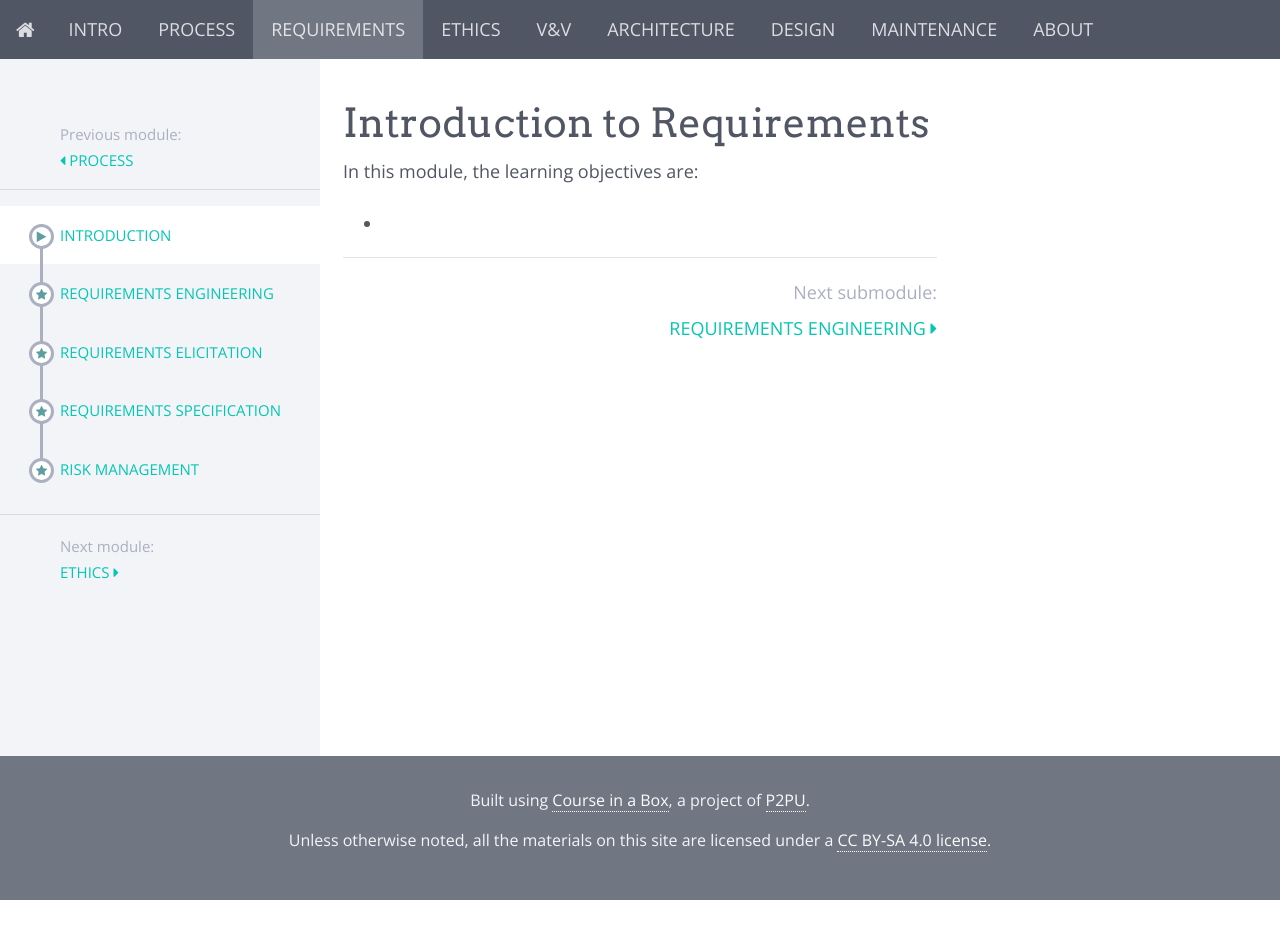
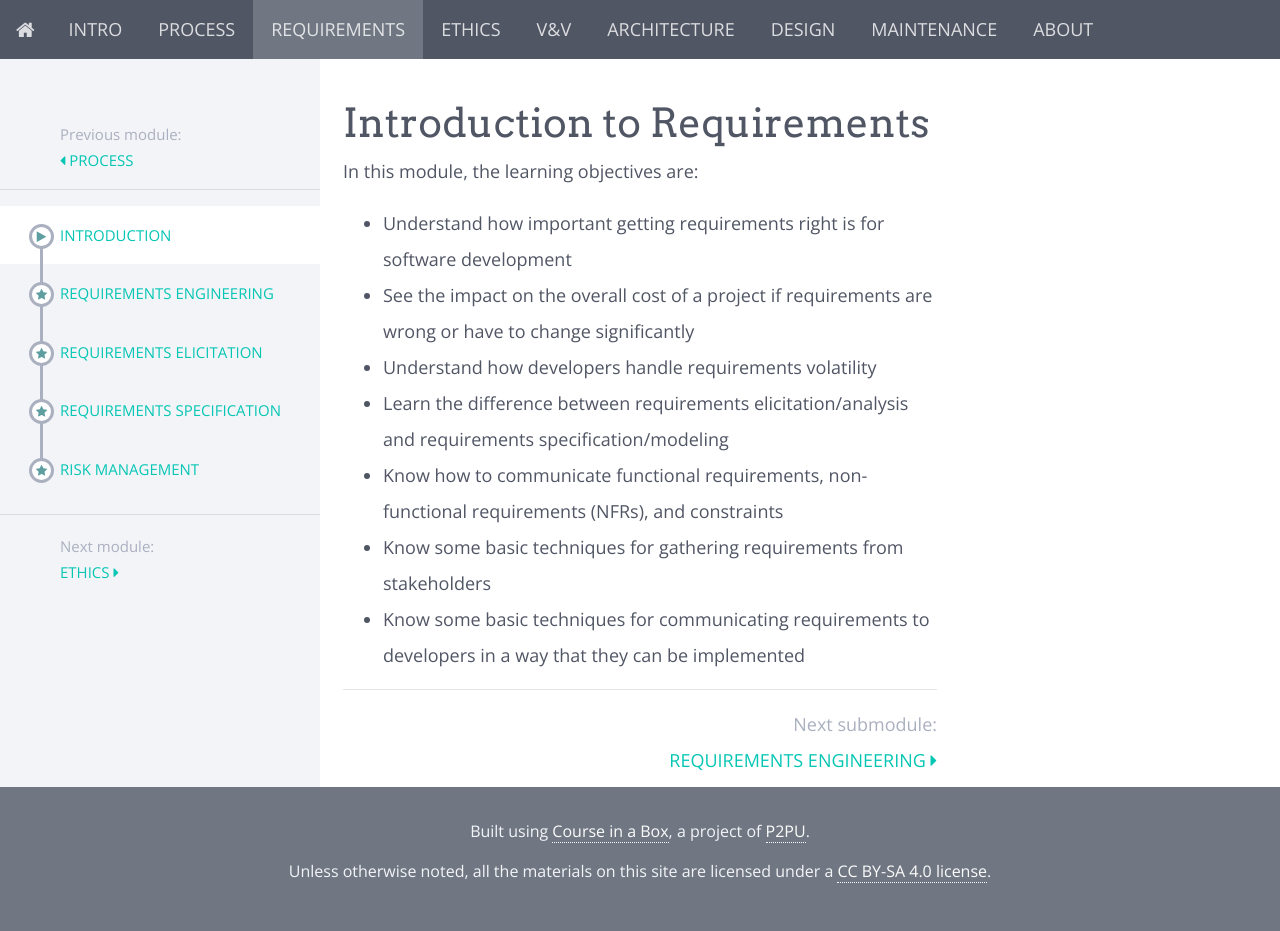
Before and after one commit to marksherriff/se-coursepack, a Jekyll site: the page built from modules/requirements/_posts/2021-05-01-introduction.md, in a window 1280 px wide. Built offline with Jekyll 4.4.1, drawn with Linux system fonts in a browser that asks for light colours; nearby versions of some CDN libraries; before the commit the page ends 900 px from its top, so only the background shows below that.

Commit message:
why requirements

```diff
--- a/modules/requirements/_posts/2021-05-01-introduction.md
+++ b/modules/requirements/_posts/2021-05-01-introduction.md
@@ -6,4 +6,10 @@ title: Introduction
 
 In this module, the learning objectives are:
 
-*
+* Understand how important getting requirements right is for software development
+* See the impact on the overall cost of a project if requirements are wrong or have to change significantly
+* Understand how developers handle requirements volatility
+* Learn the difference between requirements elicitation/analysis and requirements specification/modeling
+* Know how to communicate functional requirements, non-functional requirements (NFRs), and constraints
+* Know some basic techniques for gathering requirements from stakeholders
+* Know some basic techniques for communicating requirements to developers in a way that they can be implemented
```
